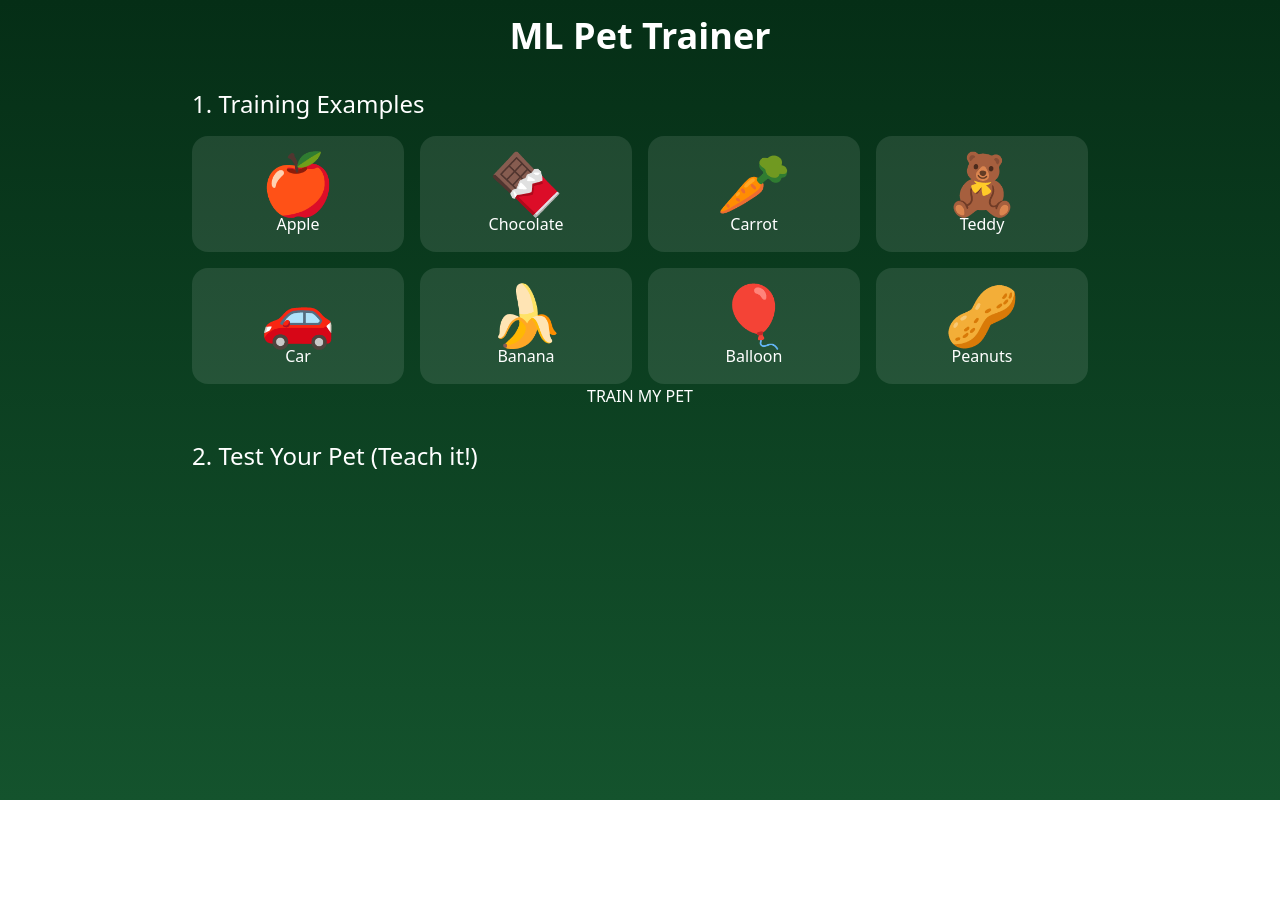
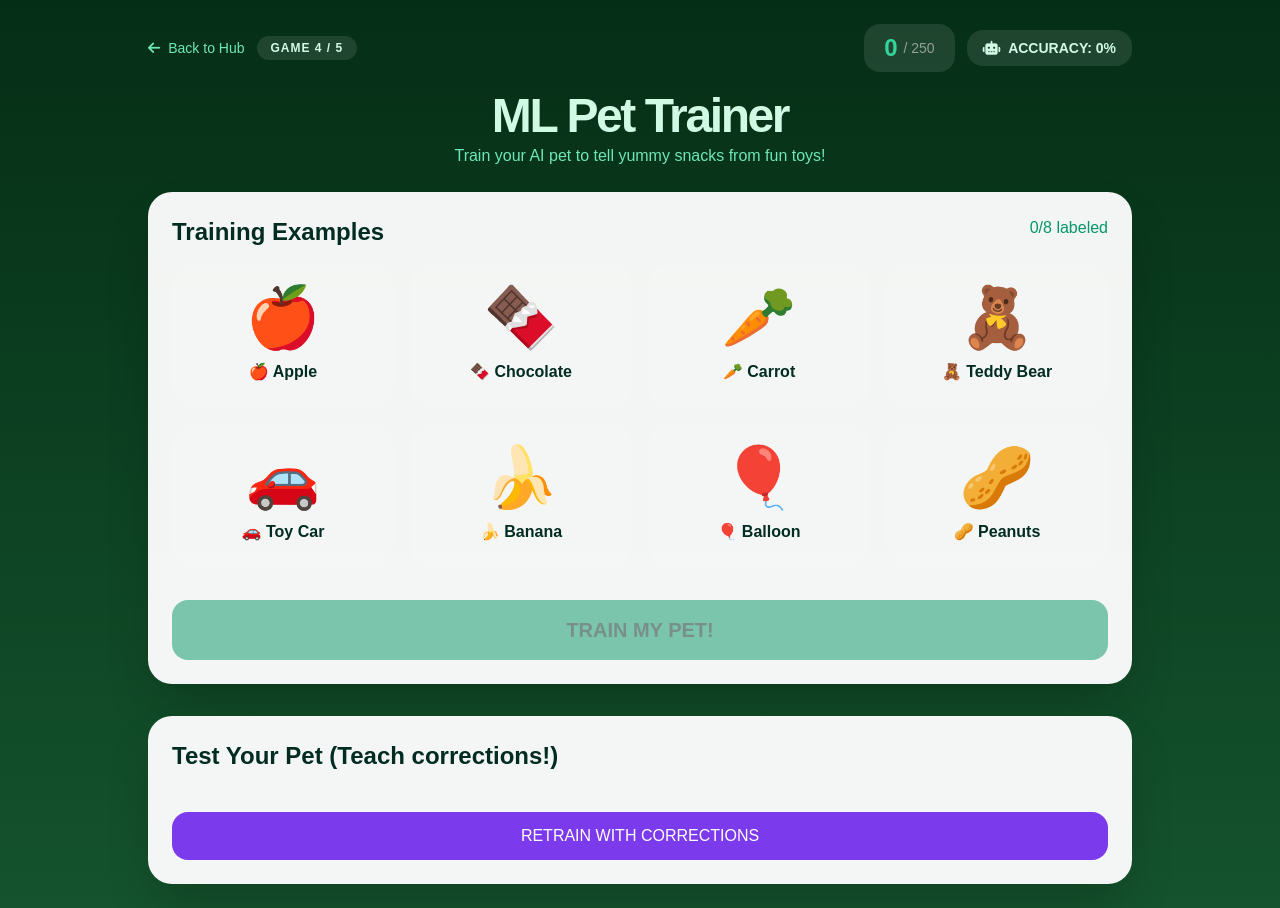
Before and after one commit to pawan-maheshwari/grok-ai-games, a plain HTML site: page 04_ml_pet_trainer.html in a window 1280 px wide. Before the commit the page ends 800 px from the top, so only its background shows below. Drawn offline with nearby package versions, Linux system fonts and the light colour scheme.

Commit message:
Update 04_ml_pet_trainer.html

```diff
--- a/04_ml_pet_trainer.html
+++ b/04_ml_pet_trainer.html
@@ -3,95 +3,150 @@
 <head>
     <meta charset="UTF-8">
     <meta name="viewport" content="width=device-width, initial-scale=1.0">
-    <title>ML Pet Trainer • AI Odyssey</title>
+    <title>🐾 ML Pet Trainer • AI Odyssey Games</title>
     <script src="https://cdn.tailwindcss.com"></script>
+    <link rel="stylesheet" href="https://cdnjs.cloudflare.com/ajax/libs/font-awesome/6.5.1/css/all.min.css">
     <style>
-        body { font-family: system-ui, sans-serif; background: linear-gradient(#052e16, #14532d); color: white; min-height: 100vh; padding: 1rem; }
-        .card { background: rgba(255,255,255,0.1); padding: 1rem; border-radius: 1rem; text-align: center; cursor: pointer; transition: all 0.2s; }
-        .card:hover { background: rgba(255,255,255,0.2); transform: scale(1.05); }
-        button { background: #10b981; padding: 1rem; border-radius: 1rem; font-weight: bold; width: 100%; margin-top: 1rem; }
+        body { font-family: 'Poppins', system_ui, sans-serif; }
+        .ml-bg { background: linear-gradient(180deg, #052e16 0%, #14532d 100%); }
+        .card { transition: all 0.2s ease; }
     </style>
 </head>
-<body>
-    <div class="max-w-4xl mx-auto">
-        <h1 class="text-4xl font-bold text-center mb-8">ML Pet Trainer</h1>
-
-        <div class="mb-8">
-            <h2 class="text-2xl mb-4">1. Training Examples</h2>
-            <div id="training" class="grid grid-cols-2 md:grid-cols-4 gap-4"></div>
-            <button onclick="train()">TRAIN MY PET</button>
+<body class="ml-bg text-emerald-100 min-h-screen">
+    <div class="max-w-5xl mx-auto px-5 py-6">
+        <!-- Header -->
+        <div class="flex items-center justify-between mb-5">
+            <div class="flex items-center gap-x-3">
+                <a href="index.html" class="flex items-center text-emerald-300 hover:text-white text-sm font-medium">
+                    <i class="fas fa-arrow-left mr-2"></i> Back to Hub
+                </a>
+                <div class="px-3.5 py-1 bg-white/10 text-xs font-bold tracking-[1px] rounded-2xl">GAME 4 / 5</div>
+            </div>
+            <div class="flex items-center gap-x-3">
+                <div class="bg-white/10 px-5 py-2 rounded-2xl flex items-center text-sm">
+                    <span class="font-extrabold text-2xl text-emerald-400" id="total-score">0</span>
+                    <span class="text-white/50 ml-1.5">/ 250</span>
+                </div>
+                <div class="bg-white/10 px-4 py-2 rounded-2xl text-sm font-bold flex items-center gap-x-2">
+                    <i class="fas fa-robot"></i>
+                    <span>ACCURACY: <span id="accuracy">0</span>%</span>
+                </div>
+            </div>
         </div>
 
-        <div>
-            <h2 class="text-2xl mb-4">2. Test Your Pet (Teach it!)</h2>
-            <div id="test" class="grid grid-cols-2 md:grid-cols-5 gap-4"></div>
+        <div class="text-center mb-6">
+            <h1 class="text-5xl font-extrabold tracking-tighter">ML Pet Trainer</h1>
+            <p class="text-emerald-300 mt-1">Train your AI pet to tell yummy snacks from fun toys!</p>
+        </div>
+
+        <!-- Training -->
+        <div class="bg-white/95 text-emerald-950 rounded-3xl p-6 mb-8 shadow-2xl">
+            <div class="flex justify-between mb-4">
+                <h2 class="text-2xl font-bold">Training Examples</h2>
+                <div id="count" class="text-emerald-600 font-medium">0 / 8 labeled</div>
+            </div>
+            <div id="grid" class="grid grid-cols-2 md:grid-cols-4 gap-4"></div>
+            <button onclick="trainPet()" id="trainBtn" class="mt-8 w-full bg-emerald-600 hover:bg-emerald-700 py-4 rounded-2xl text-xl font-bold disabled:opacity-50" disabled>TRAIN MY PET!</button>
+        </div>
+
+        <!-- Test Your Pet -->
+        <div class="bg-white/95 text-emerald-950 rounded-3xl p-6 shadow-2xl">
+            <h2 class="text-2xl font-bold mb-4">Test Your Pet (Teach corrections!)</h2>
+            <div id="testGrid" class="grid grid-cols-2 md:grid-cols-5 gap-4"></div>
+            <button onclick="retrain()" class="mt-6 w-full bg-violet-600 hover:bg-violet-700 py-3 rounded-2xl text-white">RETRAIN WITH CORRECTIONS</button>
         </div>
     </div>
 
     <script>
-        const trainingItems = [
-            {emoji: "🍎", name: "Apple", label: null},
-            {emoji: "🍫", name: "Chocolate", label: null},
-            {emoji: "🥕", name: "Carrot", label: null},
-            {emoji: "🧸", name: "Teddy", label: null},
-            {emoji: "🚗", name: "Car", label: null},
-            {emoji: "🍌", name: "Banana", label: null},
-            {emoji: "🎈", name: "Balloon", label: null},
-            {emoji: "🥜", name: "Peanuts", label: null}
+        let trainingData = [
+            {name: "🍎 Apple", type: "snack", label: null},
+            {name: "🍫 Chocolate", type: "snack", label: null},
+            {name: "🥕 Carrot", type: "snack", label: null},
+            {name: "🧸 Teddy Bear", type: "toy", label: null},
+            {name: "🚗 Toy Car", type: "toy", label: null},
+            {name: "🍌 Banana", type: "snack", label: null},
+            {name: "🎈 Balloon", type: "toy", label: null},
+            {name: "🥜 Peanuts", type: "snack", label: null}
         ];
 
-        const testItems = [
-            {emoji: "🍪", name: "Cookie", correct: "snack"},
-            {emoji: "🪀", name: "Yo-yo", correct: "toy"},
-            {emoji: "🥭", name: "Mango", correct: "snack"},
-            {emoji: "🦖", name: "Dino", correct: "toy"},
-            {emoji: "🥛", name: "Milk", correct: "snack"}
+        let testData = [
+            {name: "🍪 Cookie", type: "snack"},
+            {name: "🪀 Yo-yo", type: "toy"},
+            {name: "🥭 Mango", type: "snack"},
+            {name: "🦖 Dino Toy", type: "toy"},
+            {name: "🥛 Milk", type: "snack"}
         ];
 
-        function renderTraining() {
-            const container = document.getElementById('training');
-            container.innerHTML = '';
-            trainingItems.forEach((item, i) => {
+        let totalScore = 0;
+        let accuracy = 0;
+
+        function renderGrid() {
+            const grid = document.getElementById('grid');
+            grid.innerHTML = '';
+            trainingData.forEach((item, i) => {
                 const div = document.createElement('div');
-                div.className = 'card';
-                div.innerHTML = `<div class="text-6xl">${item.emoji}</div><div>${item.name}</div>`;
-                if (item.label) div.innerHTML += `<div class="text-xs mt-1">${item.label}</div>`;
-                div.onclick = () => {
-                    item.label = prompt(`SNACK or TOY for ${item.name}?`) || item.label;
-                    renderTraining();
-                };
-                container.appendChild(div);
+                div.className = `card bg-white/10 p-6 rounded-3xl text-center cursor-pointer ${item.label ? 'ring-2 ring-emerald-400' : 'hover:bg-white/20'}`;
+                div.innerHTML = `
+                    <div class="text-6xl mb-3">${item.name.split(' ')[0]}</div>
+                    <div class="font-bold">${item.name}</div>
+                    ${item.label ? `<div class="text-xs mt-2 ${item.label === 'snack' ? 'text-emerald-400' : 'text-orange-400'}">${item.label.toUpperCase()}</div>` : ''}
+                `;
+                div.onclick = () => labelItem(i);
+                grid.appendChild(div);
+            });
+            document.getElementById('count').textContent = `${trainingData.filter(i => i.label).length}/8 labeled`;
+            document.getElementById('trainBtn').disabled = trainingData.filter(i => i.label).length < 4;
+        }
+
+        function labelItem(i) {
+            const item = trainingData[i];
+            const choice = confirm(`Is "${item.name}" a YUMMY SNACK or FUN TOY?\nOK = SNACK, Cancel = TOY`);
+            item.label = choice ? 'snack' : 'toy';
+            renderGrid();
+        }
+
+        function trainPet() {
+            accuracy = 60;
+            totalScore += 80;
+            document.getElementById('total-score').innerText = totalScore;
+            document.getElementById('accuracy').innerText = accuracy;
+            renderTestGrid();
+            alert("Pet trained! Now test and correct below to improve accuracy.");
+        }
+
+        function renderTestGrid() {
+            const grid = document.getElementById('testGrid');
+            grid.innerHTML = '';
+            testData.forEach((item, i) => {
+                const div = document.createElement('div');
+                div.className = 'bg-white/10 p-4 rounded-3xl text-center';
+                div.innerHTML = `
+                    <div class="text-4xl mb-2">${item.name.split(' ')[0]}</div>
+                    <div class="text-sm">${item.name}</div>
+                    <div class="mt-3 flex gap-2 justify-center">
+                        <button onclick="correctTest(${i}, 'snack')" class="bg-emerald-600 px-4 py-1 rounded-xl text-xs text-white">SNACK</button>
+                        <button onclick="correctTest(${i}, 'toy')" class="bg-orange-600 px-4 py-1 rounded-xl text-xs text-white">TOY</button>
+                    </div>
+                `;
+                grid.appendChild(div);
             });
         }
 
-        function train() {
-            alert("Pet trained! Now test below.");
-            renderTest();
+        function correctTest(i, choice) {
+            testData[i].type = choice;
+            accuracy = Math.min(100, accuracy + 15);
+            totalScore = Math.min(250, totalScore + 20);
+            document.getElementById('total-score').innerText = totalScore;
+            document.getElementById('accuracy').innerText = accuracy;
+            renderTestGrid();
+            alert("Great teaching! Pet learned and accuracy improved.");
         }
 
-        function renderTest() {
-            const container = document.getElementById('test');
-            container.innerHTML = '';
-            testItems.forEach(item => {
-                const div = document.createElement('div');
-                div.className = 'card';
-                div.innerHTML = `
-                    <div class="text-5xl">${item.emoji}</div>
-                    <div>${item.name}</div>
-                    <button onclick="teach(this, '${item.correct}')" class="mt-2 bg-blue-600 text-white px-4 py-1 rounded">Teach SNACK</button>
-                    <button onclick="teach(this, 'toy')" class="mt-2 bg-orange-600 text-white px-4 py-1 rounded">Teach TOY</button>
-                `;
-                container.appendChild(div);
-            });
+        function retrain() {
+            alert("Retrain complete! Your pet is smarter now.");
         }
 
-        function teach(btn, type) {
-            btn.parentElement.style.background = '#10b981';
-            btn.parentElement.innerHTML += `<div class="text-xs text-green-400 mt-2">Learned as ${type}!</div>`;
-            alert("Pet learned from your teaching! Accuracy improved.");
-        }
-
-        renderTraining();
+        renderGrid();
     </script>
 </body>
 </html>
```
